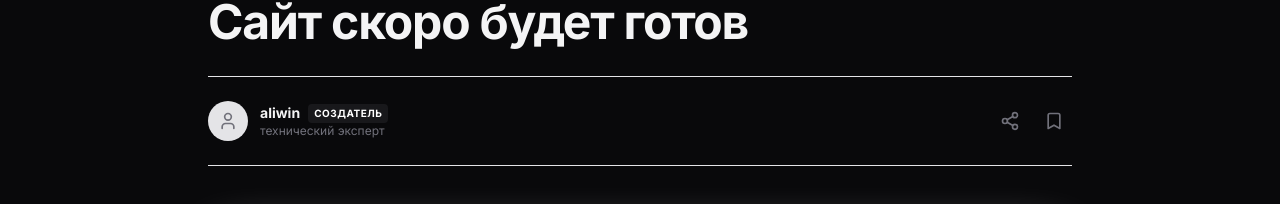
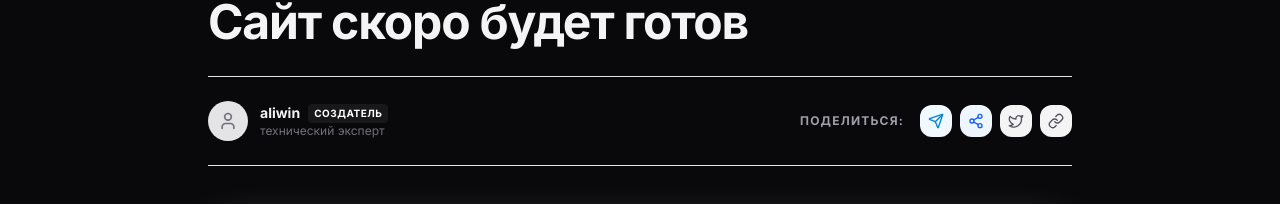
Before and after one commit to aliwin12/blog.vlessfree, a React (Vite) app: page / in a window 1280 px wide. Both pictures are taken after a click on the element 224 px from the left and 550 px from the top of the page. Shown: the part 253-457 px from the top of the page. Built offline with nearby package versions, Linux system fonts and the light colour scheme; grey boxes are pictures that could not be loaded.

Commit message:
feat: Add article sharing functionality
Implement sharing options for articles, including Telegram, VK, and Twitter. Add a copy link functionality with a confirmation message.

```diff
--- a/src/App.tsx
+++ b/src/App.tsx
@@ -14,7 +14,11 @@ import {
   Share2,
   Bookmark,
   Moon,
-  Sun
+  Sun,
+  Send,
+  Twitter,
+  Link as LinkIcon,
+  Check
 } from 'lucide-react';
 import {
   BrowserRouter as Router,
@@ -124,8 +128,39 @@ const ArticleDetail = () => {
   const { id } = useParams();
   const navigate = useNavigate();
   const article = MOCK_ARTICLES.find(a => a.id === id);
+  const [copied, setCopied] = useState(false);
 
   if (!article) return <div className="text-center py-20 dark:text-zinc-100">статья не найдена</div>;
+
+  const shareUrl = window.location.href;
+  const shareTitle = article.title;
+
+  const handleCopyLink = () => {
+    navigator.clipboard.writeText(shareUrl);
+    setCopied(true);
+    setTimeout(() => setCopied(false), 2000);
+  };
+
+  const shareLinks = [
+    {
+      name: 'Telegram',
+      icon: <Send className="w-4 h-4" />,
+      url: `https://t.me/share/url?url=${encodeURIComponent(shareUrl)}&text=${encodeURIComponent(shareTitle)}`,
+      color: 'bg-sky-50 dark:bg-sky-900/20 text-sky-600 dark:text-sky-400 hover:bg-sky-500 hover:text-white transition-all'
+    },
+    {
+      name: 'VK',
+      icon: <Share2 className="w-4 h-4" />,
+      url: `https://vk.com/share.php?url=${encodeURIComponent(shareUrl)}&title=${encodeURIComponent(shareTitle)}`,
+      color: 'bg-blue-50 dark:bg-blue-900/20 text-blue-600 dark:text-blue-400 hover:bg-blue-600 hover:text-white transition-all'
+    },
+    {
+      name: 'Twitter',
+      icon: <Twitter className="w-4 h-4" />,
+      url: `https://twitter.com/intent/tweet?url=${encodeURIComponent(shareUrl)}&text=${encodeURIComponent(shareTitle)}`,
+      color: 'bg-zinc-100 dark:bg-zinc-800 text-zinc-600 dark:text-zinc-400 hover:bg-zinc-900 dark:hover:bg-white dark:hover:text-zinc-900 hover:text-white transition-all'
+    }
+  ];
 
   return (
     <motion.div
@@ -157,7 +192,7 @@ const ArticleDetail = () => {
           {article.title}
         </h1>
 
-        <div className="flex items-center justify-between py-6 border-y border-zinc-200 dark:border-zinc-800">
+        <div className="flex flex-col sm:flex-row sm:items-center justify-between py-6 border-y border-zinc-200 dark:border-zinc-800 gap-6">
           <Link
             to={`/profile/${article.author}`}
             className="flex items-center gap-3 cursor-pointer hover:opacity-70 transition-opacity"
@@ -177,9 +212,32 @@ const ArticleDetail = () => {
               <p className="text-xs text-zinc-500 dark:text-zinc-400">технический эксперт</p>
             </div>
           </Link>
-          <div className="flex items-center gap-2">
-            <button className="p-2 rounded-full hover:bg-zinc-100 dark:hover:bg-zinc-800 transition-colors"><Share2 className="w-5 h-5 text-zinc-500 dark:text-zinc-400" /></button>
-            <button className="p-2 rounded-full hover:bg-zinc-100 dark:hover:bg-zinc-800 transition-colors"><Bookmark className="w-5 h-5 text-zinc-500 dark:text-zinc-400" /></button>
+
+          <div className="flex flex-wrap items-center gap-2">
+            <span className="text-xs font-bold text-zinc-400 dark:text-zinc-600 uppercase tracking-widest mr-2">поделиться:</span>
+            {shareLinks.map((link) => (
+              <a
+                key={link.name}
+                href={link.url}
+                target="_blank"
+                rel="noopener noreferrer"
+                className={`p-2 rounded-xl flex items-center justify-center ${link.color}`}
+                title={link.name}
+              >
+                {link.icon}
+              </a>
+            ))}
+            <button
+              onClick={handleCopyLink}
+              className={`p-2 rounded-xl flex items-center justify-center transition-all ${
+                copied
+                  ? 'bg-emerald-500 text-white'
+                  : 'bg-zinc-100 dark:bg-zinc-800 text-zinc-600 dark:text-zinc-400 hover:bg-zinc-200 dark:hover:bg-zinc-700'
+              }`}
+              title="Копировать ссылку"
+            >
+              {copied ? <Check className="w-4 h-4" /> : <LinkIcon className="w-4 h-4" />}
+            </button>
           </div>
         </div>
       </header>
```
